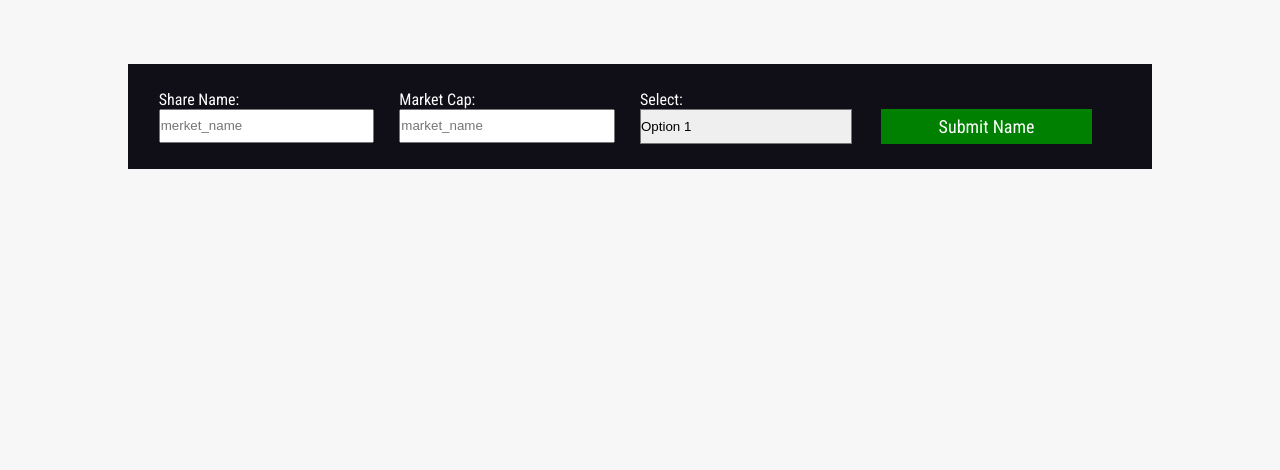
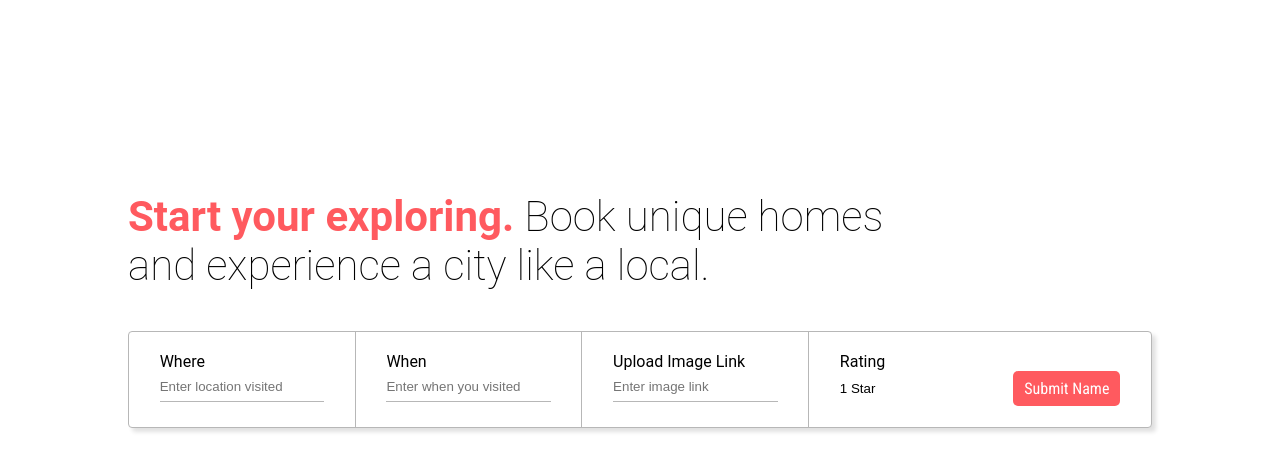
Before and after one commit to brad90/week06_day5_hw, a plain HTML site: page weekend_hw_dom_context/hw_dom/index.html in a window 1280 px wide. Drawn offline with Linux system fonts and the light colour scheme.

Commit message:
mvp and some extra css done

```diff
--- a/weekend_hw_dom_context/hw_dom/css/style.css
+++ b/weekend_hw_dom_context/hw_dom/css/style.css
@@ -4,8 +4,9 @@
 }
 
 body{
-  background-color: #F7F7F7;
+  background-color: white;
   width:100%;
+  margin-bottom: 20%;
 }
 
 body {
@@ -24,35 +25,40 @@ input, label{
   display:block;
 }
 
+input:focus{
+  outline:none
+}
+
 form{
-  background-color: #100e17;
-  padding: 2.5% 3% 2.5% 3%;
-
+  background-color: white;
+  border: 1px solid #B7B7B7;
+  box-shadow: 4px 4px 4px #E1E1E1;
+  border-radius: 4px;
   display: flex;
 }
 
 .form_setup{
-  padding: 5% 10% 5% 10%;
+  padding: 15% 10% 5% 10%;
 }
 button{
-  background-color: green;
-  padding: 1% 2%;
+  background-color:#FF5A5F;
+  padding: 2% 10%;
+  float:right;
   border: 0 solid white;
-
+  border-radius: 5px;
   font-family: 'Roboto Condensed', sans-serif;
   color: white;
-
-
-  width: 100%;
+  width: auto;
   height: 35px;
-
-  font-size: 18px;
+  font-size: 16px;
 
 }
 
 input{
   height:30px;
   width:100%;
+  border:none;
+  border-bottom: 0.2px solid #B7B7B7;
 }
 
 select{
@@ -60,24 +66,29 @@ select{
   width:100%;
   -webkit-appearance: none;
   -webkit-border-radius: 0px;
-
+  background-color: white;
+  border: 0px;
   height:35px;
-  width:100%;
 }
 
 
 label{
   margin-right: 2%;
-  color:white;
-  font-family: 'Roboto Condensed', sans-serif;
+  color:black;
+  font-family: 'Roboto', sans-serif;
 }
 
 h1, h2, h3, h4, h5, h6, p{
-  font-family: 'Roboto Condensed', sans-serif;
+  font-family: 'Roboto', sans-serif;
 }
 
 h1{
   font-size: 50px;
+}
+
+h2{
+  font-size: 42px;
+
 }
 
 p{
@@ -85,32 +96,81 @@ p{
   color:  #979797
 }
 
-ul{
-  list-style:none;
+
+ul{ display: block
+  align-items: stretch; /* Default */
+  justify-content: space-between;
+  width: 100%;
+  margin: 0;
+  padding: 0;
+}
+
+li {
+
+  display:inline-block;
+  list-style-type: none;
+  background: #fafafa;
+  padding: 3%;
+  width:40%;
+  min-width: 200px;
+  margin:2%;
+  box-shadow: 10px 10px 5px #E1E1E1;
+
+}
+
+.input_form_div{
+  width:75%;
+  padding:2% 3% 2% 3%;
+  border-right: 0.5px solid #B7B7B7;
+
+
+}
+
+.input_form_div_small{
+  width:50%;
+  padding:2% 3% 2% 3%;
+
+;
+
 }
 
 
-li{
-  background-color: white;
-  padding:4% 10% 4% 10%;
-  margin-bottom: 5%;
-
-  box-shadow: 10px 10px 8px #E3E3E3;
+.list_div{
+  display:flex;
+  height:auto;
+  margin: 0% 10% 0% 10%;
+  height: auto;
 }
 
 
 
-.input_form_div{
-  width:75%;
-  padding-right: 3%;
+#button_label{
+  visibility: hidden;
+}
+
+.title_text{
+  text-align: left;
+  padding-bottom: 4%;
+  font-family: 'Roboto', sans-serif;
+  font-weight: lighter;
+  padding-right: 20%;
 }
 
 
-.list_div{
-  margin: 0% 10% 0% 10%;
+strong{
+  color:#FF5A5F;
 }
 
-#button_label{
 
-  visibility: hidden;
+img{
+  max-width: 400px;
+  max-height: 300px;
 }
+
+
+
+#icon{
+  width:15px;
+  padding: 2%;
+
+}
--- a/weekend_hw_dom_context/hw_dom/index.html
+++ b/weekend_hw_dom_context/hw_dom/index.html
@@ -8,31 +8,46 @@
   <title></title>
 </head>
 <body>
+
     <div class ="form_setup">
+
+      <h2 class="title_text"> <strong>Start your exploring.</strong> Book unique homes and
+      experience a city like a local. </h2>
+
       <form id="form">
+
         <div class = "input_form_div">
-          <label for="shareName" >Share Name:</label>
-          <input type="text" id="shareName" placeholder="merket_name" required>
+          <label for="shareName" >Where</label>
+          <input type="text" id="shareName" placeholder="Enter location visited" >
         </div>
 
         <div class = "input_form_div">
-          <label for="marketCap" >Market Cap:</label>
-          <input type="test" id="marketCap" placeholder="market_name" required>
+          <label for="marketCap" >When</label>
+          <input type="text" id="marketCap" placeholder="Enter when you visited" >
         </div>
 
+
+
         <div class = "input_form_div">
-          <label for="select"> Select: </label>
-          <select class ="custom-select" id="select">
-            <option value="Option1">Option 1</option>
-            <option value="Option2">Option 2</option>
-            <option value="Option3">Option 3</option>
-          </select>
+          <label for="imageSource">Upload Image Link</label>
+          <input type="text" id="imageSource" placeholder="Enter image link" >
         </div>
 
-        <div class = "input_form_div buttons">
+        <div class = "input_form_div_small">
+          <label for="select">Rating</label>
+          <select class ="custom-select" id="select">
+            <option value="1">1 Star </option>
+            <option value="2"> 2 Star</option>
+            <option value="3">3 star</option>
+            <option value="4">4 star</option>
+            <option value="5">5 star</option>
+          </select>
+
+        </div>
+
+        <div class = "input_form_div_small buttons">
           <label for="submit_name" id="button_label"> hello </label>
           <button type="submit" id="submit_name">Submit Name</button>
-
         </div>
 
       </form>
--- a/weekend_hw_dom_context/hw_dom/js/app.js
+++ b/weekend_hw_dom_context/hw_dom/js/app.js
@@ -17,18 +17,36 @@ const handleFormInfoSubmit = function(event){
 
   const listItem = document.createElement('li');
 
+
+  const listImage = document.createElement('IMG')
   const listH1 = document.createElement('h1');
   const listH3 = document.createElement('h3');
-  const listP = document.createElement('p');
+  const iconImage = document.createElement('IMG')
 
 
+
+  const listP = event.target.select.value
+  debugger
+  listImage.src =event.target.imageSource.value
+  const listPInteger = parseInt(listP)
   listH1.textContent = `${event.target.shareName.value}`
   listH3.textContent = `${event.target.marketCap.value}`
-  listP.textContent = `${event.target.select.value}`
+  iconImage.src = "http://www.clker.com/cliparts/t/2/A/5/2/O/star-green-favorite-md.png"
 
+  iconImage.setAttribute("id", "icon")
+
+  const numberOfStarsFunction = function(){
+    for(let i=0;i<listP; i++){
+      return iconImage
+    }
+  }
+
+  numberOfStars = numberOfStarsFunction()
+
+  listItem.appendChild(listImage)
   listItem.appendChild(listH1)
   listItem.appendChild(listH3)
-  listItem.appendChild(listP)
+  listItem.appendChild(numberOfStars)
 
   const pageList = document.querySelector('#share_list')
   pageList.appendChild(listItem)
```
Also changed, not shown: weekend_hw_dom_context/hw_dom/public/star_icon.png (added).
